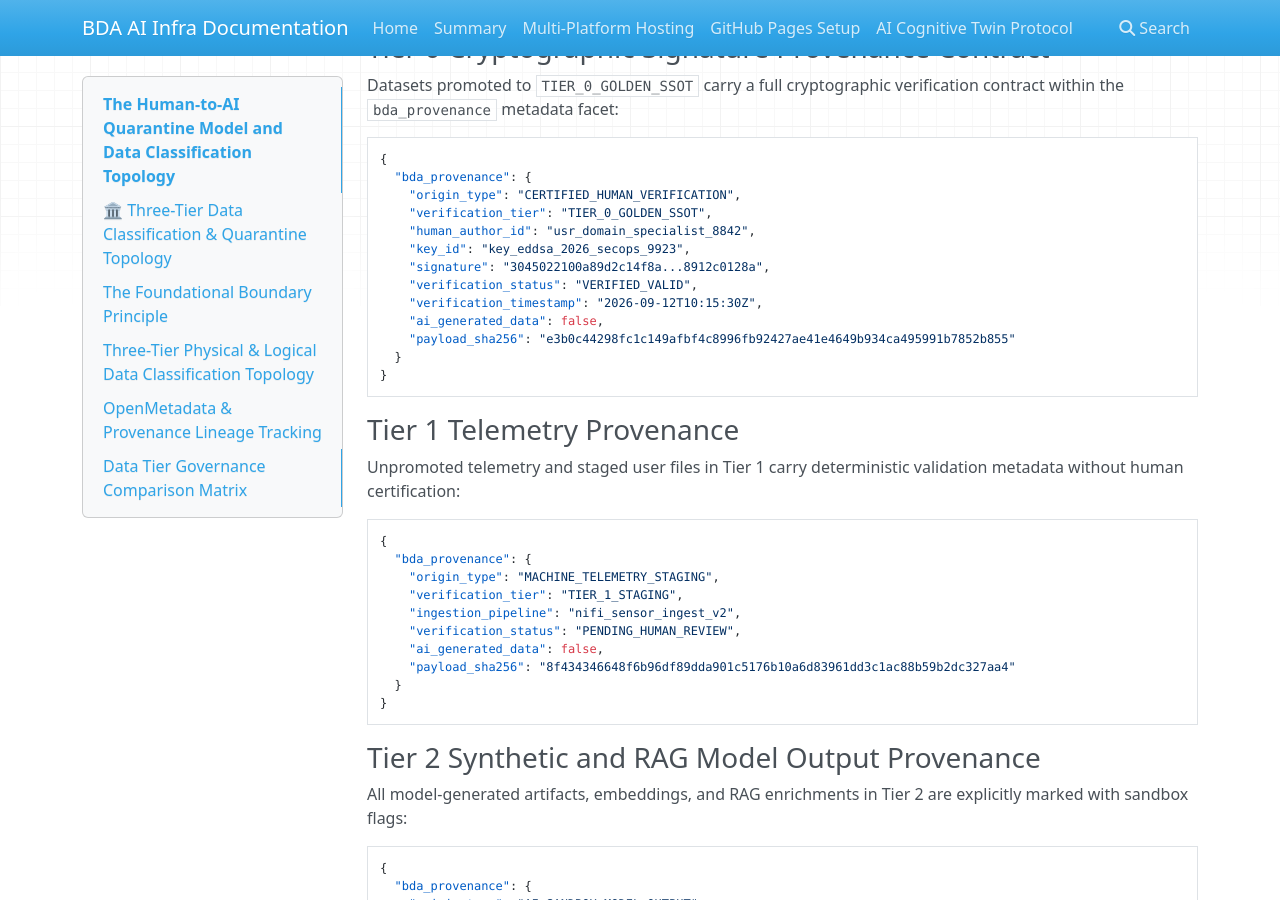
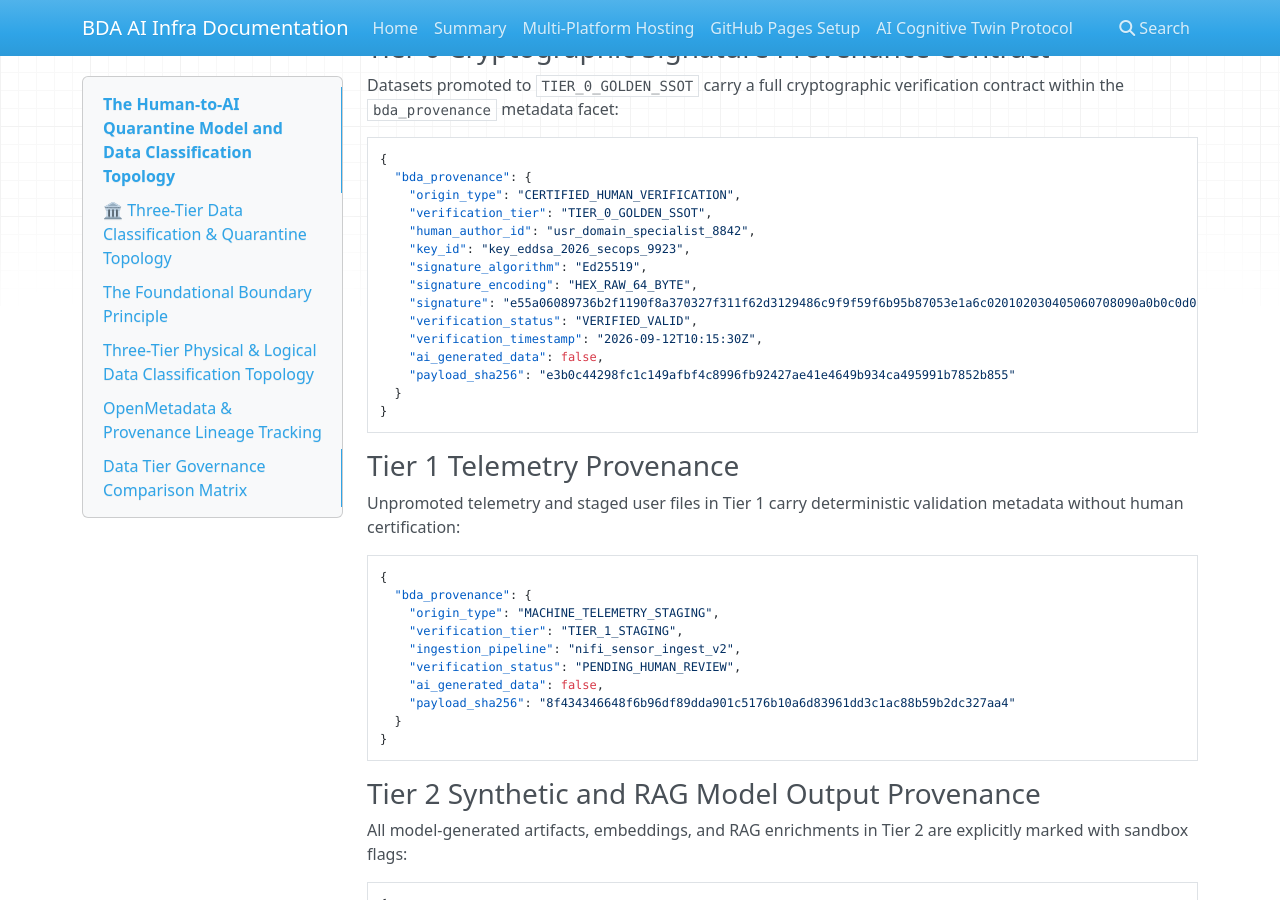
Before and after one commit to linuxmalaysia/bda-ai-infra, an MkDocs documentation site: the page built from docs/explanation/human-ai-quarantine-model.md, in a window 1280 px wide and 900 px high, scrolled down 4402 px. Built offline with MkDocs 1.6.1, drawn with Linux system fonts in a browser that asks for light colours; nearby versions of some CDN libraries.

Commit message:
Update Ed25519 signature contract and roadmap label in README
Co-authored-by: google-labs-jules[bot] <161369871+google-labs-jules[bot]@users.noreply.github.com>

```diff
--- a/docs/explanation/human-ai-quarantine-model.md
+++ b/docs/explanation/human-ai-quarantine-model.md
@@ -218,7 +218,9 @@ Datasets promoted to `TIER_0_GOLDEN_SSOT` carry a full cryptographic verificatio
     "verification_tier": "TIER_0_GOLDEN_SSOT",
     "human_author_id": "usr_domain_specialist_8842",
     "key_id": "key_eddsa_2026_secops_9923",
-    "signature": "3045022100a89d2c14f8a...8912c0128a",
+    "signature_algorithm": "Ed25519",
+    "signature_encoding": "HEX_RAW_64_BYTE",
+    "signature": "e55a06089736b2f1190f8a370327f311f62d3129486c9f9f59f6b95b87053e1a6c020102030405060708090a0b0c0d0e0f101112131415161718191a1b1c1d0e",
     "verification_status": "VERIFIED_VALID",
     "verification_timestamp": "2026-09-12T10:15:30Z",
     "ai_generated_data": false,
```
Also changed, not shown: README.md (+2 -1 lines).
